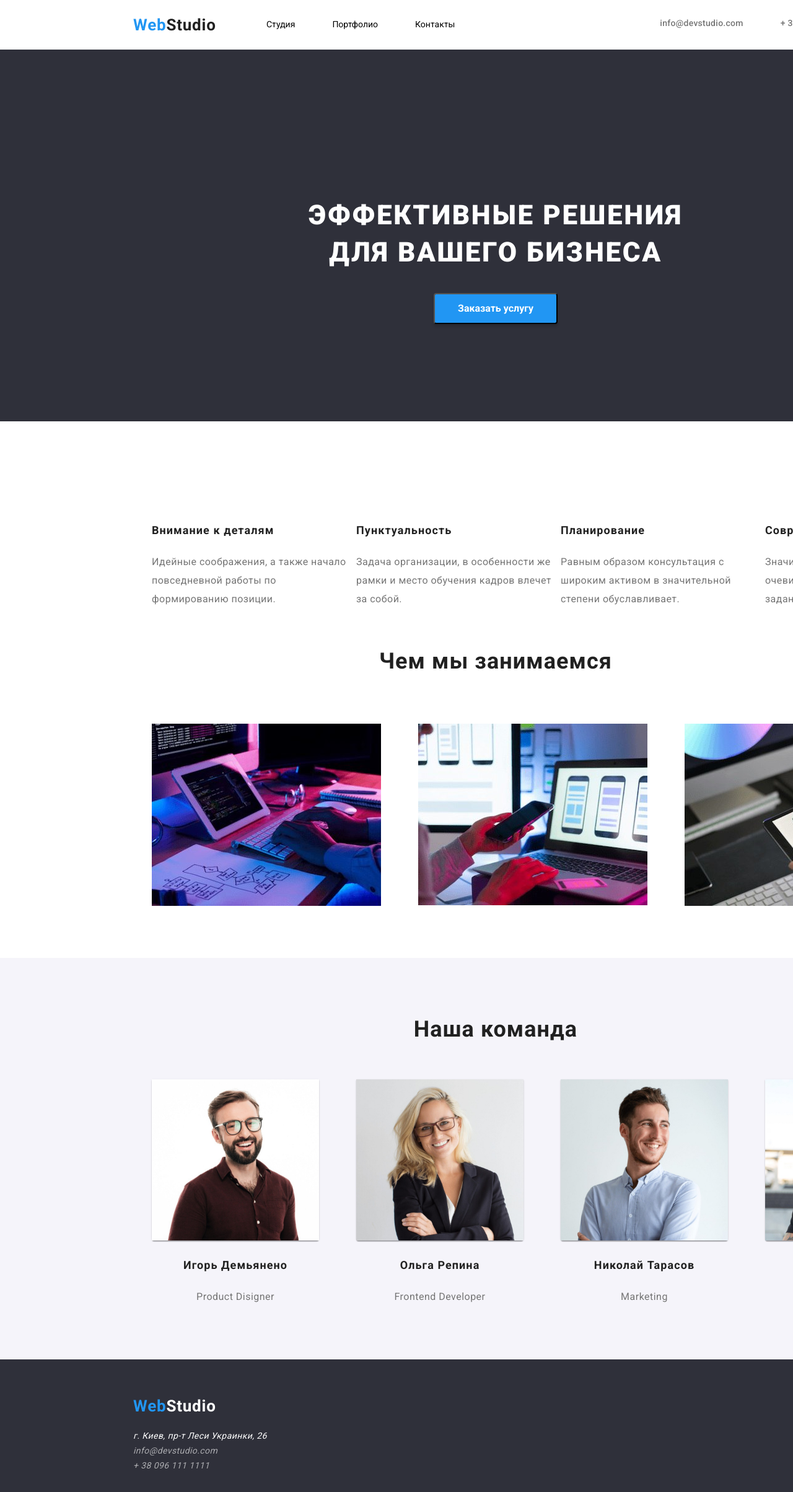
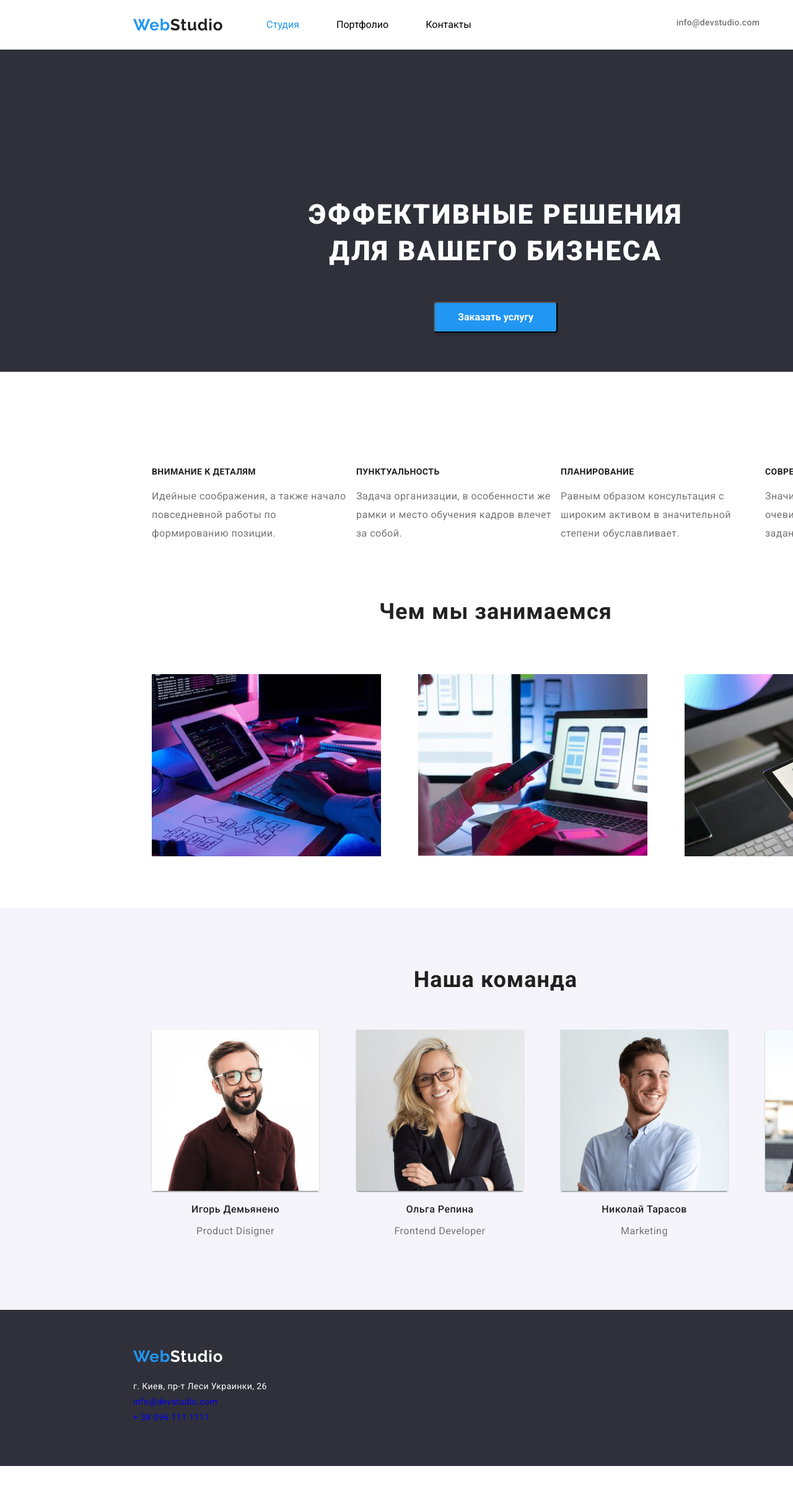
Before and after one commit to liner2022/goit-markup-hw-02, a plain HTML site: page index.html in a window 1280 px wide. Shown: the top 2408 px of the page at 62% size. After the commit the page ends 2366 px from the top, so only its background shows below. Drawn offline with nearby package versions, Linux system fonts and the light colour scheme.

Commit message:
changes2

```diff
--- a/css/styles.css
+++ b/css/styles.css
@@ -9,14 +9,14 @@ body {
 p {
     font-weight: 400;
     font-size: 16px;
-    line-height: 30px;
+    line-height: 1.88;
     letter-spacing: 0.03em;
     color: #757575;
 }
 h1 {
     font-weight: 900;
     font-size: 44px;
-    line-height: 60px;
+    line-height: 1.36;
     text-align: center;
     letter-spacing: 0.06em;
     text-transform: uppercase;
@@ -25,7 +25,7 @@ h1 {
 h2 {
     font-weight: 700;
     font-size: 36px;
-    line-height: 42px;
+    line-height: 1.17;
     text-align: center;
     letter-spacing: 0.03em;
     color: #212121;
@@ -33,7 +33,7 @@ h2 {
 h3 {
     font-weight: 700;
     font-size: 18px;
-    line-height: 36px;
+    line-height: 2;
     letter-spacing: 0.06em;
     color: #212121;
 }
@@ -50,14 +50,17 @@ li {
 .menu {
     display: inline-block;
     display: flex;
+
 }
 .logo {
+    font-family: Raleway;
+    font-style: normal;
+    font-weight: 700;
+    font-size: 26px;
     width: 145px;
     margin-left: 215px;
     margin-top: 25px;
-    font-weight: 700;
-    font-size: 26px;
-    line-height: 31px;
+    line-height: 1.19;
     letter-spacing: 0.03em;
 }
 .Web {
@@ -69,9 +72,11 @@ li {
 .Contacts {
     display: inline-block;
     display: flex;
+    font-family: 'Roboto';
+    font-style: normal;
     font-weight: 500;
     font-size: 14px;
-    line-height: 16px;
+    line-height: 1.14;
     margin-left: 231px;
     letter-spacing: 0.02em;
 }
@@ -79,8 +84,10 @@ li {
     display: inline-block;
     display: flex;
 }
+.menu-link-current {
+    color: #2196F3;
+}
 .menu-item {
-    font-size: 14px;
     margin: 15px 30px;
 }
 .menu-item :hover {
@@ -94,20 +101,29 @@ li {
 }
 /*--------main---------*/
 .block1 {
-    height: 600px;
+    font-family: 'Roboto';
+    font-style: normal;
+    font-weight: 900;
+    font-size: 44px;
+    line-height: 1.36;
+    letter-spacing: 0.06em;
+    text-transform: uppercase;
     background: #2F303A;
     text-align: center;
     padding-top: 200px;
+    height: 520px;
 }
 .buttom {
+    ffont-family: 'Roboto';
+    font-style: normal;
     font-weight: 700;
-    line-height: 30px;
+    font-size: 16px;
+    line-height: 1.88;
     text-align: Center;
     width: 200px;
     height: 50px;
     left: 700px;
     top: 430px;
-    font-size: 16px;
     background: #2196F3;
     box-shadow: 0px 4px 4px rgba(0, 0, 0, 0.15);
     border-radius: 4px;
@@ -122,20 +138,42 @@ li {
 .info {
     display: inline-block;
     display: flex;
+
 }
 .info-item {
-    height: 75px;
     margin: 30px;
     width: 270px;
 }
 .info-h {
+    font-family: 'Roboto';
+    font-style: normal;
+    font-weight: 700;
+    font-size: 14px;
+    line-height: 1.14;
+    letter-spacing: 0.03em;
+    text-transform: uppercase;
     width: 270px;
 }
 p {
+    font-family: 'Roboto';
+    font-style: normal;
+    font-weight: 400;
+    font-size: 14px;
+    line-height: 1.71;
+    letter-spacing: 0.03em;
     width: 270px;
+    height: 75px;
     color: #757575;
+    text-align: left;
 }
 .block3 {
+    font-family: 'Roboto';
+    font-style: normal;
+    font-weight: 700;
+    font-size: 36px;
+    line-height: 1.17;
+    text-align: center;
+    letter-spacing: 0.03em;
     padding-top: 0px;
     height: 517px;
 }
@@ -156,6 +194,13 @@ p {
     height: 648px;
 }
 .our-team {
+    font-family: 'Roboto';
+    font-style: normal;
+    font-weight: 700;
+    font-size: 36px;
+    line-height: 1.17;
+    text-align: center;
+    letter-spacing: 0.03em;
     padding-top: 94px;
 }
 .team {
@@ -172,9 +217,21 @@ p {
     margin: 30px;
 }
 .team-item {
+    font-family: 'Roboto';
+    font-style: normal;
+    font-weight: 500;
+    font-size: 16px;
+    line-height: 1.19;
+    letter-spacing: 0.03em;
     text-align: center;
 }
 .p1 {
+    font-family: 'Roboto';
+    font-style: normal;
+    font-weight: 400;
+    font-size: 16px;
+    line-height: 1.19;
+    letter-spacing: 0.03em;
     width: 270px;
     text-align: center;
 }
@@ -185,10 +242,12 @@ p {
     padding-top: 60px;
 }
 .logo1 {
-    margin: 215px;
+    font-family: 'Raleway';
+    font-style: normal;
     font-weight: 700;
     font-size: 26px;
-    line-height: 31px;
+    line-height: 1.19;
+    margin: 215px;
     letter-spacing: 0.03em;
 }
 .Web1 {
@@ -209,10 +268,22 @@ p {
     color: #2196F3;
 }
 .point {
+    font-family: 'Roboto';
+    font-style: normal;
+    font-weight: 400;
+    font-size: 14px;
+    line-height: 1.71;
+    letter-spacing: 0.03em;
     color: #fff;
 }
 .point1 {
-    color: rgba(255, 255, 255, 0.6);
+    font-family: 'Roboto';
+    font-style: normal;
+    font-weight: 400;
+    font-size: 14px;
+    line-height: 1.71;
+    letter-spacing: 0.03em
+    color: rgba 255, 255, 255, 0.6;
     margin-top: 8px;
 }
 .btn-groop {
@@ -221,11 +292,16 @@ p {
     display: flex;
 }
 .button1 {
+    font-family: 'Roboto';
+    font-style: normal;
+    font-weight: 500;
+    font-size: 16px;
+    line-height: 1.62;
+    text-align: center;
+    letter-spacing: 0.03em;
     height: 38px;
-    font-size: 16px;
     padding: 6px 22px;
     border-radius: 4px;
-    text-align: center;
     background: #F5F4FA;
     cursor: pointer;
 }
@@ -246,13 +322,24 @@ p {
     margin-left: 215px;
 }
 .poject-list {
+    font-family: 'Roboto';
+    font-style: normal;
+    font-weight: 700;
+    font-size: 18px;
+    line-height: 2;
+    letter-spacing: 0.06em;
     width: 322px;
-    height: 36px;
     left: 239px;
     top: 576px;
     color: #212121;
 }
 p {
+    font-family: 'Roboto';
+    font-style: normal;
+    font-weight: 400;
+    font-size: 16px;
+    line-height: 1.88;
+    letter-spacing: 0.03em;
     width: 322px;
     left: 239px;
     top: 616px;
--- a/index.html
+++ b/index.html
@@ -16,9 +16,9 @@
             <nav class="menu">
               <a href="#" class="logo" lang="en"><span class="Web">Web</span><span class="Studio">Studio</span></a>
                 <ul class="menu-line">
-                  <li class="menu-item"><a class="menu-link" href="#">Студия</a></li>
+                  <li class="menu-item"><a class="menu-link-current" href="./index.html">Студия</a></li>
                   <li class="menu-item"><a class="menu-link" href="./portfolio.html">Портфолио</a></li>
-                  <li class="menu-item"><a class="menu-link" href="#">Контакты</a></li>
+                  <li class="menu-item"><a class="menu-link" href="./contacts.html">Контакты</a></li>
                </ul>
             </nav>
                 <ul class="Contacts">
```
Also changed, not shown: portfolio.html (+3 -3 lines).
